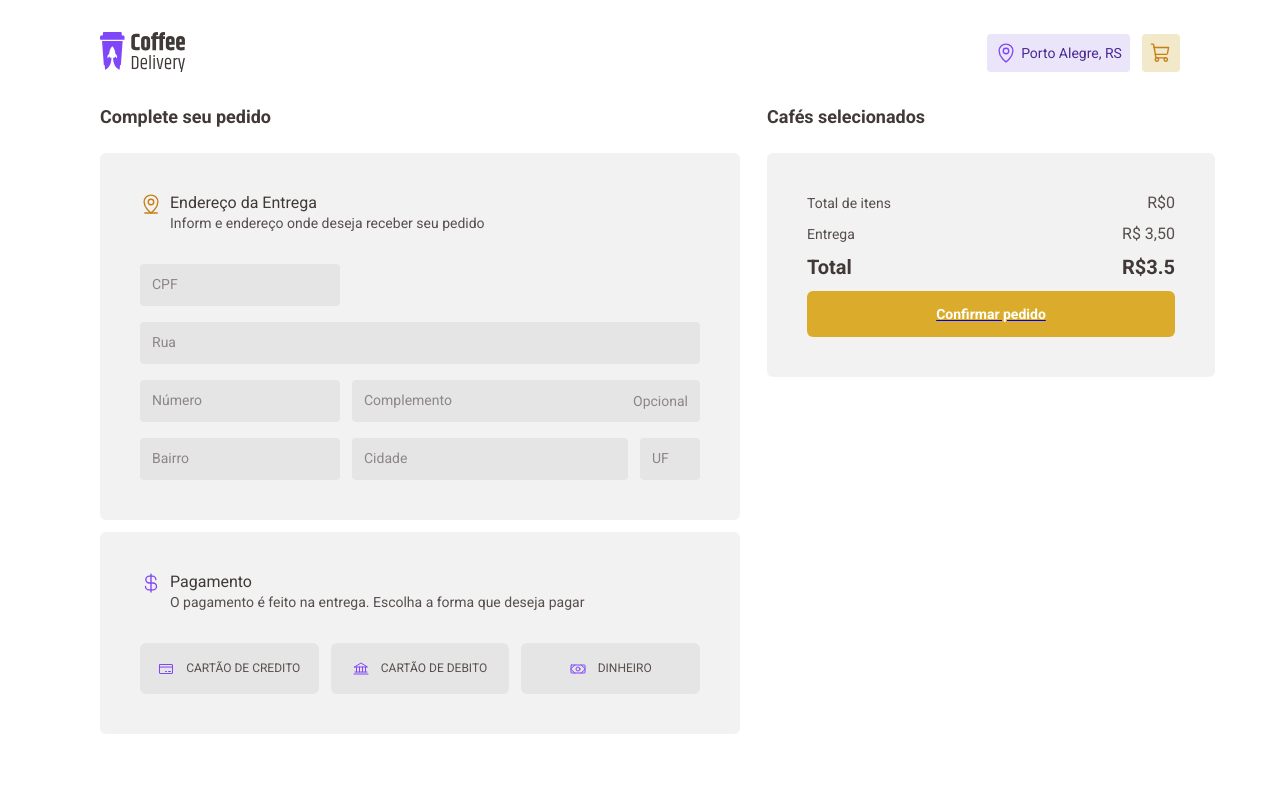
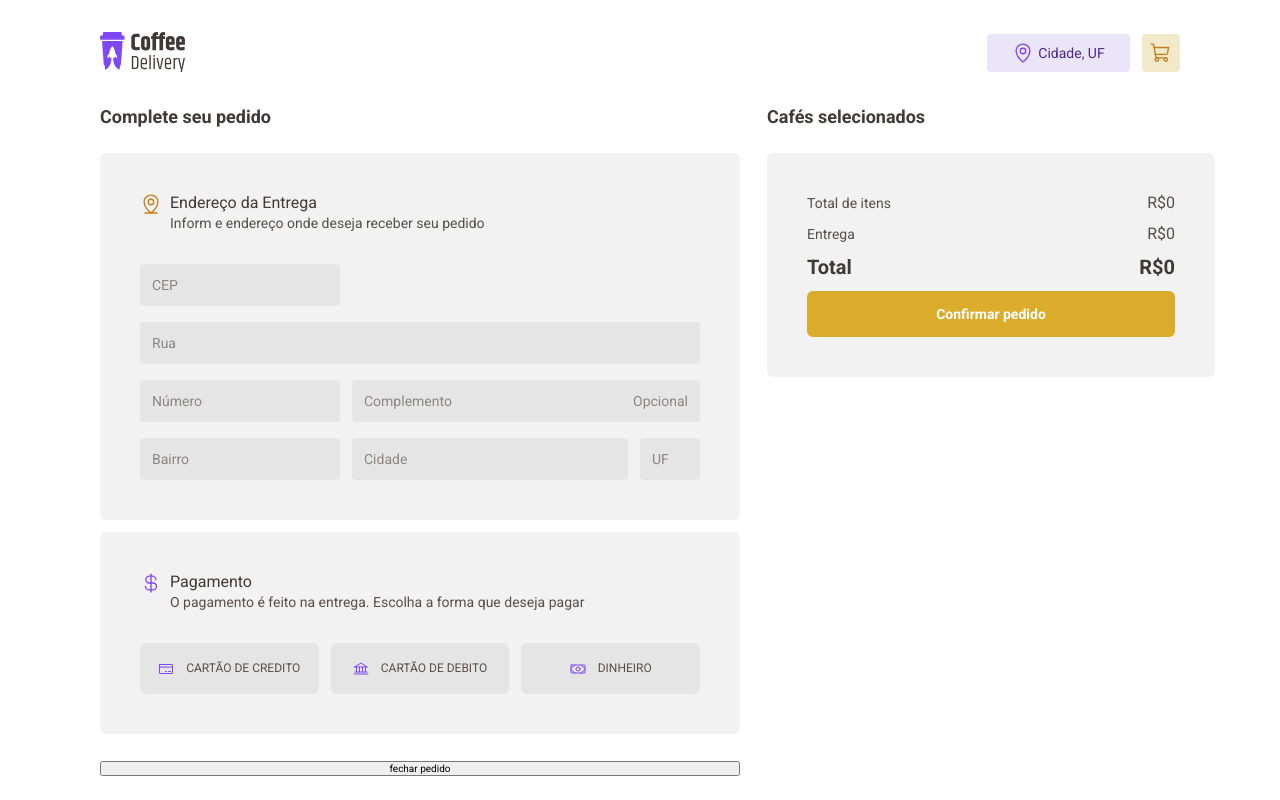
Before and after one commit to Eduardo-BarrosoS/coffee-delivery, a React (Vite) app: page /cart in a window 1280 px wide. Built offline with nearby package versions, Linux system fonts and the light colour scheme.

Commit message:
form, list Coffee, price end etc

```diff
--- a/src/components/Coffees/Card/index.tsx
+++ b/src/components/Coffees/Card/index.tsx
@@ -13,7 +13,7 @@ interface ICardProps {
 }
 
 export const Card = ({ coffee, alreadyExist }: ICardProps) => {
-  const { addCoffeeInTheCart, updateCoffeeSelected, removeCoffeeSelected } =
+  const { addNewCoffeeInCart, updateCoffee, removeCoffee } =
     useContext(CoffeeContext)
   // const [amountOfCoffee, setAmountOfCoffee] = useState(0)
 
@@ -28,7 +28,7 @@ export const Card = ({ coffee, alreadyExist }: ICardProps) => {
   // }
 
   function chooseCoffee(coffeeSelected: ICoffee) {
-    addCoffeeInTheCart(coffeeSelected)
+    addNewCoffeeInCart(coffeeSelected)
   }
 
   return (
@@ -57,7 +57,7 @@ export const Card = ({ coffee, alreadyExist }: ICardProps) => {
             ) : (
               <Minus
                 size={14}
-                onClick={() => updateCoffeeSelected(coffee, false)}
+                onClick={() => updateCoffee(coffee, false)}
                 className="plus-minus"
                 weight="duotone"
               />
@@ -79,7 +79,7 @@ export const Card = ({ coffee, alreadyExist }: ICardProps) => {
                 className="plus-minus"
                 weight="duotone"
                 onClick={() => {
-                  updateCoffeeSelected(coffee, true)
+                  updateCoffee(coffee, true)
                 }}
               />
             )}
@@ -88,7 +88,7 @@ export const Card = ({ coffee, alreadyExist }: ICardProps) => {
           {alreadyExist ? (
             <button
               className="removeCoffee-btn"
-              onClick={() => removeCoffeeSelected(coffee.id)}
+              onClick={() => removeCoffee(coffee.id)}
             >
               <Trash className="shoppingCartSimple" size={16} weight="fill" />
             </button>
--- a/src/components/Header/index.tsx
+++ b/src/components/Header/index.tsx
@@ -2,8 +2,19 @@ import { MapPin, ShoppingCart } from 'phosphor-react'
 import { Cart, HeaderContainer, Locale } from './style'
 import Logo from '../../assets/header/logo.svg'
 import { NavLink } from 'react-router-dom'
+import { useContext, useEffect, useState } from 'react'
+import { CoffeeContext } from '../../contexts/CoffeesContext'
 
 export const Header = () => {
+  const { localeHeader } = useContext(CoffeeContext)
+  const [locale, setLocale] = useState({
+    city: '',
+    uf: '',
+  })
+
+  useEffect(() => {
+    setLocale(localeHeader)
+  }, [localeHeader])
   return (
     <HeaderContainer>
       <NavLink to="/">
@@ -11,7 +22,12 @@ export const Header = () => {
       </NavLink>
       <div>
         <Locale>
-          <MapPin className="map" size={22} /> <span>Porto Alegre, RS </span>
+          <MapPin className="map" size={22} />
+          <span>
+            {locale.city !== ''
+              ? ` ${locale.city}, ${locale.uf}`
+              : 'Cidade, UF'}
+          </span>
         </Locale>
         <NavLink to="/cart">
           <Cart>
--- a/src/components/ShoppingCartComponents/AddressFormComponent/index.tsx
+++ b/src/components/ShoppingCartComponents/AddressFormComponent/index.tsx
@@ -1,12 +1,25 @@
 import { MapPinLine } from 'phosphor-react'
 import { useFormContext } from 'react-hook-form'
-import { Background, FromContainer, Requirements } from './style'
+import { AddressContainer, Background, Requirements } from './style'
 
 // import { useContext } from 'react'
 // import { CoffeeContext } from '../../../contexts/CoffeesContext'
 
 export const AddressFormComponent = () => {
   const { register } = useFormContext()
+  //   function handleInformationByCEP(cep: number) {
+  //     if (cep.toString().length === 8) {
+  //       fetch(`https://viacep.com.br/ws/${cep}/json/`)
+  //         .then((res) => res.json())
+  //         .then((data) => {
+  //           setValue('street', data.logradouro)
+  //           setValue('city', data.localidade)
+  //           setValue('district', data.bairro)
+  //           setValue('uf', data.uf)
+  //           setFocus('number')
+  //         })
+  //     }
+  //   }
 
   return (
     <Background className="address">
@@ -18,29 +31,56 @@ export const AddressFormComponent = () => {
             <span>Inform e endereço onde deseja receber seu pedido</span>
           </div>
         </Requirements>
-        <FromContainer action="">
+
+        <AddressContainer>
           <input
             type="text"
-            placeholder="CPF"
+            placeholder="CEP"
             className="CEP"
-            {...register('CPF')}
+            {...register('cep')}
           />
-          <input type="text" placeholder="Rua" className="street" />
+          <input
+            type="text"
+            placeholder="Rua"
+            {...register('street')}
+            className="street"
+          />
           <div>
-            <input type="number" placeholder="Número" className="number" />
+            <input
+              type="number"
+              placeholder="Número"
+              {...register('number')}
+              className="number"
+            />
             <input
               type="text"
               placeholder="Complemento"
+              {...register('complement')}
               className="complement"
             />
             <span>Opcional</span>
           </div>
           <div>
-            <input type="text" placeholder="Bairro" className="district" />
-            <input type="text" placeholder="Cidade" className="city" />
-            <input type="text" placeholder="UF" className="UF" />
+            <input
+              type="text"
+              placeholder="Bairro"
+              {...register('district')}
+              className="district"
+            />
+            <input
+              type="text"
+              placeholder="Cidade"
+              {...register('city')}
+              className="city"
+            />
+            <input
+              type="text"
+              placeholder="UF"
+              {...register('uf')}
+              className="UF"
+            />
           </div>
-        </FromContainer>
+        </AddressContainer>
       </div>
     </Background>
   )
--- a/src/components/ShoppingCartComponents/AddressFormComponent/style.ts
+++ b/src/components/ShoppingCartComponents/AddressFormComponent/style.ts
@@ -36,7 +36,7 @@ export const Requirements = styled.div`
   }
 `
 
-export const FromContainer = styled.form`
+export const AddressContainer = styled.div`
   display: flex;
   flex-direction: column;
   gap: 1.6rem;
@@ -49,13 +49,13 @@ export const FromContainer = styled.form`
     border: none;
     color: ${(props) => props.theme['base-text']};
     outline: none;
+    font-weight: 400;
+    font-size: 14px;
     &:focus {
       border: 1px solid ${(props) => props.theme['yellow-dark']};
     }
     &::placeholder {
       color: ${(props) => props.theme['base-label']};
-      font-weight: 400;
-      font-size: 14px;
     }
   }
 
--- a/src/components/ShoppingCartComponents/ChosenCoffeeComponent/index.tsx
+++ b/src/components/ShoppingCartComponents/ChosenCoffeeComponent/index.tsx
@@ -2,36 +2,62 @@ import { Minus, Plus, Trash } from 'phosphor-react'
 import { BackgroundCoffeeSelected, ChosenCoffees, Coffee } from './style'
 
 import EspressoTraditional from '../../../assets/traditionalEspresso.svg'
-import { NavLink } from 'react-router-dom'
 import { useContext, useEffect, useState } from 'react'
 import { CoffeeContext } from '../../../contexts/CoffeesContext'
+import { useFormContext } from 'react-hook-form'
 
-export const ChosenCoffeeComponent = () => {
-  const { chosenCoffees, removeCoffeeSelected, updateCoffeeSelected } =
+interface chosenCoffeeComponentProps {
+  inputRadioIsChecked: string
+}
+
+interface IItemsPrice {
+  coffeeId: string
+  coffeeTotalPrice: number
+}
+
+export const ChosenCoffeeComponent = ({
+  inputRadioIsChecked,
+}: chosenCoffeeComponentProps) => {
+  const { chosenCoffees, removeCoffee, updateCoffee, setLocaleHeader } =
     useContext(CoffeeContext)
-  // const [amountOfCoffee, setAmountOfCoffee] = useState(1)
-  // const [totalItemsPrice, setTotalItemsPrice] = useState(0)
-  // useEffect(() => {
-  //   setTotalItemsPrice(34)
-  // }, [chosenCoffeesData])
-
-  // function setMinusAmount() {
-  //   if (amountOfCoffee > 1) {
-  //     setAmountOfCoffee(amountOfCoffee + 1)
-  //   }
-  // }
-  // function setPlusAmount(inventory: number) {
-  //   if (amountOfCoffee < inventory) {
-  //     setAmountOfCoffee(amountOfCoffee + 1)
-  //   }
-  // }
 
   const [totalItemsPrice, setTotalItemsPrice] = useState(0)
+
+  const itemsPrice: IItemsPrice[] = []
   useEffect(() => {
     chosenCoffees.forEach((coffee) => {
-      setTotalItemsPrice(coffee.price * coffee.amount + totalItemsPrice)
+      itemsPrice.push({
+        coffeeId: coffee.id,
+        coffeeTotalPrice: coffee.amount * coffee.price,
+      })
     })
+
+    setTotalItemsPrice(
+      itemsPrice.reduce((acc, item) => acc + item.coffeeTotalPrice, 0),
+    )
   }, [chosenCoffees])
+
+  const { getValues, setValue } = useFormContext()
+
+  console.log(itemsPrice)
+  function handleCoffeeSubmit() {
+    inputRadioIsChecked === 'credit'
+      ? setValue('credit', 'true')
+      : setValue('credit', 'false')
+    inputRadioIsChecked === 'debit'
+      ? setValue('debit', 'true')
+      : setValue('debit', 'false')
+    inputRadioIsChecked === 'money'
+      ? setValue('money', 'true')
+      : setValue('money', 'false')
+
+    const datas = getValues()
+
+    setLocaleHeader({
+      city: datas.city,
+      uf: datas.uf,
+    })
+  }
 
   return (
     <div>
@@ -49,19 +75,19 @@ export const ChosenCoffeeComponent = () => {
                       <div>
                         <Minus
                           size={14}
-                          onClick={() => updateCoffeeSelected(coffees, false)}
+                          onClick={() => updateCoffee(coffees, false)}
                           className="plus-minus"
                           weight="fill"
                         />
                         <span>{coffees.amount}</span>
                         <Plus
                           size={14}
-                          onClick={() => updateCoffeeSelected(coffees, true)}
+                          onClick={() => updateCoffee(coffees, true)}
                           className="plus-minus"
                           weight="fill"
                         />
                       </div>
-                      <button onClick={() => removeCoffeeSelected(coffees.id)}>
+                      <button onClick={() => removeCoffee(coffees.id)}>
                         <Trash className="trash" size={16} />
                         <span>Remover</span>
                       </button>
@@ -77,15 +103,20 @@ export const ChosenCoffeeComponent = () => {
               <span>Total de itens</span> <span>R${totalItemsPrice}</span>
             </div>
             <div>
-              <span>Entrega</span> <span>R$ 3,50</span>
+              <span>Entrega</span> <span>R${totalItemsPrice ? 3.5 : 0.0}</span>
             </div>
             <div>
-              <p> Total </p> <p>R${totalItemsPrice + 3.5} </p>
+              <p> Total </p>
+              <p>R${totalItemsPrice ? totalItemsPrice + 3.5 : 0.0}</p>
             </div>
           </div>
-          <NavLink to="/confirmed">
-            <button className="confirm-btn"> Confirmar pedido </button>
-          </NavLink>
+
+          <input
+            type="button"
+            onClick={() => handleCoffeeSubmit()}
+            className="confirm-btn"
+            value="Confirmar pedido"
+          />
         </ChosenCoffees>
       </BackgroundCoffeeSelected>
     </div>
--- a/src/components/ShoppingCartComponents/ChosenCoffeeComponent/style.ts
+++ b/src/components/ShoppingCartComponents/ChosenCoffeeComponent/style.ts
@@ -51,8 +51,12 @@ export const ChosenCoffees = styled.div`
     font-size: 1.4rem;
     color: ${(props) => props.theme.white};
     transition: all ease 0.2s;
-    &:hover {
+    &:not(:disabled):hover {
       background: ${(props) => props.theme['yellow-dark']};
+    }
+    &:disabled {
+      background: ${(props) => props.theme['base-label']};
+      cursor: not-allowed;
     }
   }
 `
--- /dev/null
+++ b/src/components/reducers/coffee/actions.tsx
@@ -0,0 +1,28 @@
+import { ICoffee } from '../../../interfaces/tipeCoffee'
+
+export function addCoffeeInTheCart(chosenCoffee: ICoffee) {
+  return {
+    type: 'ADD_NEW_COFFEE_IN_THE_LIST',
+    payload: {
+      chosenCoffee,
+    },
+  }
+}
+
+export function removeCoffeeSelected(coffeeId: string) {
+  return {
+    type: 'REMOVE_COFFEE_BY_LIST',
+    payload: {
+      coffeeId,
+    },
+  }
+}
+export function updateCoffeeSelected(coffee: ICoffee, increment: boolean) {
+  return {
+    type: 'UPDATE_COFFEE_BY_LIST',
+    payload: {
+      coffee,
+      increment,
+    },
+  }
+}
--- /dev/null
+++ b/src/components/reducers/coffee/reduce.tsx
@@ -0,0 +1,26 @@
+import { ICoffee } from '../../../interfaces/tipeCoffee'
+
+export function coffeeReducer(state: ICoffee[], action: any) {
+  switch (action.type) {
+    case 'ADD_NEW_COFFEE_IN_THE_LIST': {
+      return [...state, action.payload.chosenCoffee]
+    }
+    case 'REMOVE_COFFEE_BY_LIST': {
+      return state.filter((coffee) => coffee.id !== action.payload.coffeeId)
+    }
+    case 'UPDATE_COFFEE_BY_LIST': {
+      return state.map((coffee) => {
+        if (coffee.id === action.payload.coffee.id) {
+          if (action.payload.increment === true) {
+            coffee.amount = action.payload.coffee.amount + 1
+          } else {
+            coffee.amount = action.payload.coffee.amount - 1
+          }
+        }
+        return coffee
+      })
+    }
+  }
+
+  return state
+}
--- a/src/contexts/CoffeesContext.tsx
+++ b/src/contexts/CoffeesContext.tsx
@@ -1,97 +1,58 @@
-import { createContext, ReactNode, useReducer } from 'react'
+import { createContext, ReactNode, useReducer, useState } from 'react'
+import {
+  addCoffeeInTheCart,
+  removeCoffeeSelected,
+  updateCoffeeSelected,
+} from '../components/reducers/coffee/actions'
+import { coffeeReducer } from '../components/reducers/coffee/reduce'
 import { ICoffee } from '../interfaces/tipeCoffee'
-
-// interface IChosenCoffee {
-//   chosenCoffee: {
-//     coffee: ICoffee[]
-//     amountOfCoffeeChosen: number
-//   }
-// }
-
+interface IlocaleHeader {
+  city: string
+  uf: string
+}
 interface ICoffeeContextProps {
   chosenCoffees: ICoffee[]
-  addCoffeeInTheCart: (chosenCoffee: ICoffee) => void
-  removeCoffeeSelected: (coffeeId: string) => void
-  updateCoffeeSelected: (coffeeId: ICoffee, increment: boolean) => void
+  localeHeader: IlocaleHeader
+  addNewCoffeeInCart: (chosenCoffee: ICoffee) => void
+  removeCoffee: (coffeeId: string) => void
+  updateCoffee: (coffee: ICoffee, increment: boolean) => void
+  setLocaleHeader: (data: IlocaleHeader) => void
 }
-
 interface ICoffeeContextsProvider {
   children: ReactNode
 }
 
-// interface ICoffeesReducer {
-//   chosenCoffees: ICoffee[]
-// }
 export const CoffeeContext = createContext({} as ICoffeeContextProps)
 
 export const CoffeeContextsProvider = ({
   children,
 }: ICoffeeContextsProvider) => {
-  // const [chosenCoffeesData, setChosenCoffeesData] = useState<ICoffee[]>([])
+  const [chosenCoffees, dispatch] = useReducer(coffeeReducer, [])
 
-  const [chosenCoffees, dispatch] = useReducer(
-    (state: ICoffee[], action: any) => {
-      switch (action.type) {
-        case 'ADD_NEW_COFFEE_IN_THE_LIST': {
-          return [...state, action.payload.chosenCoffee]
-        }
-        case 'REMOVE_COFFEE_BY_LIST': {
-          return state.filter((coffee) => coffee.id !== action.payload.coffeeId)
-        }
-        case 'UPDATE_COFFEE_BY_LIST': {
-          return state.map((coffee) => {
-            if (coffee.id === action.payload.coffee.id) {
-              if (action.payload.increment === true) {
-                coffee.amount = action.payload.coffee.amount + 1
-              } else {
-                coffee.amount = action.payload.coffee.amount - 1
-              }
-            }
-            return coffee
-          })
-        }
-      }
-
-      return state
-    },
-    [],
-  )
-
-  function addCoffeeInTheCart(chosenCoffee: ICoffee) {
-    dispatch({
-      type: 'ADD_NEW_COFFEE_IN_THE_LIST',
-      payload: {
-        chosenCoffee,
-      },
-    })
+  function addNewCoffeeInCart(chosenCoffee: ICoffee) {
+    dispatch(addCoffeeInTheCart(chosenCoffee))
+  }
+  function removeCoffee(coffeeId: string) {
+    dispatch(removeCoffeeSelected(coffeeId))
+  }
+  function updateCoffee(coffee: ICoffee, increment: boolean) {
+    dispatch(updateCoffeeSelected(coffee, increment))
   }
 
-  function removeCoffeeSelected(coffeeId: string) {
-    dispatch({
-      type: 'REMOVE_COFFEE_BY_LIST',
-      payload: {
-        coffeeId,
-      },
-    })
-  }
-  function updateCoffeeSelected(coffee: ICoffee, increment: boolean) {
-    dispatch({
-      type: 'UPDATE_COFFEE_BY_LIST',
-      payload: {
-        coffee,
-        increment,
-      },
-    })
-  }
+  const [localeHeader, setLocaleHeader] = useState({
+    city: '',
+    uf: '',
+  })
 
   return (
     <CoffeeContext.Provider
       value={{
         chosenCoffees,
-
-        addCoffeeInTheCart,
-        removeCoffeeSelected,
-        updateCoffeeSelected,
+        localeHeader,
+        addNewCoffeeInCart,
+        removeCoffee,
+        updateCoffee,
+        setLocaleHeader,
       }}
     >
       {children}
--- a/src/main.tsx
+++ b/src/main.tsx
@@ -3,7 +3,5 @@ import ReactDOM from 'react-dom/client'
 import { App } from './App'
 
 ReactDOM.createRoot(document.getElementById('root') as HTMLElement).render(
-  <React.StrictMode>
-    <App />
-  </React.StrictMode>,
+  <App />,
 )
--- a/src/pages/ShoppingCart/index.tsx
+++ b/src/pages/ShoppingCart/index.tsx
@@ -11,14 +11,16 @@ import * as zod from 'zod'
 import { useState } from 'react'
 
 const coffeeFormValidationSchema = zod.object({
-  cpf: zod.string(),
+  cep: zod.number().min(8).max(8),
   street: zod.string(),
   number: zod.number(),
   complement: zod.string(),
   district: zod.string(),
   city: zod.string(),
   uf: zod.string(),
-  paymentOption: zod.string(),
+  credit: zod.string(),
+  debit: zod.string(),
+  money: zod.string(),
 })
 
 type coffeeFromData = zod.infer<typeof coffeeFormValidationSchema>
@@ -29,22 +31,24 @@ export const ShoppingCart = () => {
   const newCoffeeFormContext = useForm<coffeeFromData>({
     resolver: zodResolver(coffeeFormValidationSchema),
     defaultValues: {
-      cpf: '',
+      cep: undefined,
       street: '',
-      number: Number(),
+      number: undefined,
       complement: '',
       district: '',
       city: '',
       uf: '',
-      paymentOption: 'credit' || 'debit' || 'money',
+      credit: '',
+      debit: '',
+      money: '',
     },
   })
 
   const { register } = newCoffeeFormContext
 
   return (
-    <CartContainer>
-      <FormProvider {...newCoffeeFormContext}>
+    <FormProvider {...newCoffeeFormContext}>
+      <CartContainer>
         <div>
           <h3>Complete seu pedido</h3>
           <AddressFormComponent />
@@ -67,7 +71,7 @@ export const ShoppingCart = () => {
                   checked={inputRadioIsChecked === 'credit'}
                   id="credit"
                   hidden
-                  {...register('paymentOption', {
+                  {...register('credit', {
                     onChange: () => setInputRadioIsChecked('credit'),
                   })}
                 />
@@ -81,7 +85,7 @@ export const ShoppingCart = () => {
                   checked={inputRadioIsChecked === 'debit'}
                   id="debit"
                   hidden
-                  {...register('paymentOption', {
+                  {...register('debit', {
                     onChange: () => setInputRadioIsChecked('debit'),
                   })}
                 />
@@ -94,7 +98,7 @@ export const ShoppingCart = () => {
                   checked={inputRadioIsChecked === 'money'}
                   id="money"
                   hidden
-                  {...register('paymentOption', {
+                  {...register('money', {
                     onChange: () => setInputRadioIsChecked('money'),
                   })}
                 />
@@ -106,8 +110,10 @@ export const ShoppingCart = () => {
           </Background>
         </div>
 
-        <ChosenCoffeeComponent />
-      </FormProvider>
-    </CartContainer>
+        <ChosenCoffeeComponent inputRadioIsChecked={inputRadioIsChecked} />
+
+        <button> fechar pedido </button>
+      </CartContainer>
+    </FormProvider>
   )
 }
--- a/src/pages/ShoppingCart/style.ts
+++ b/src/pages/ShoppingCart/style.ts
@@ -1,6 +1,6 @@
 import styled from 'styled-components'
 
-export const CartContainer = styled.div`
+export const CartContainer = styled.form`
   width: 100%;
   display: grid;
   grid-template-columns: auto auto;
```
